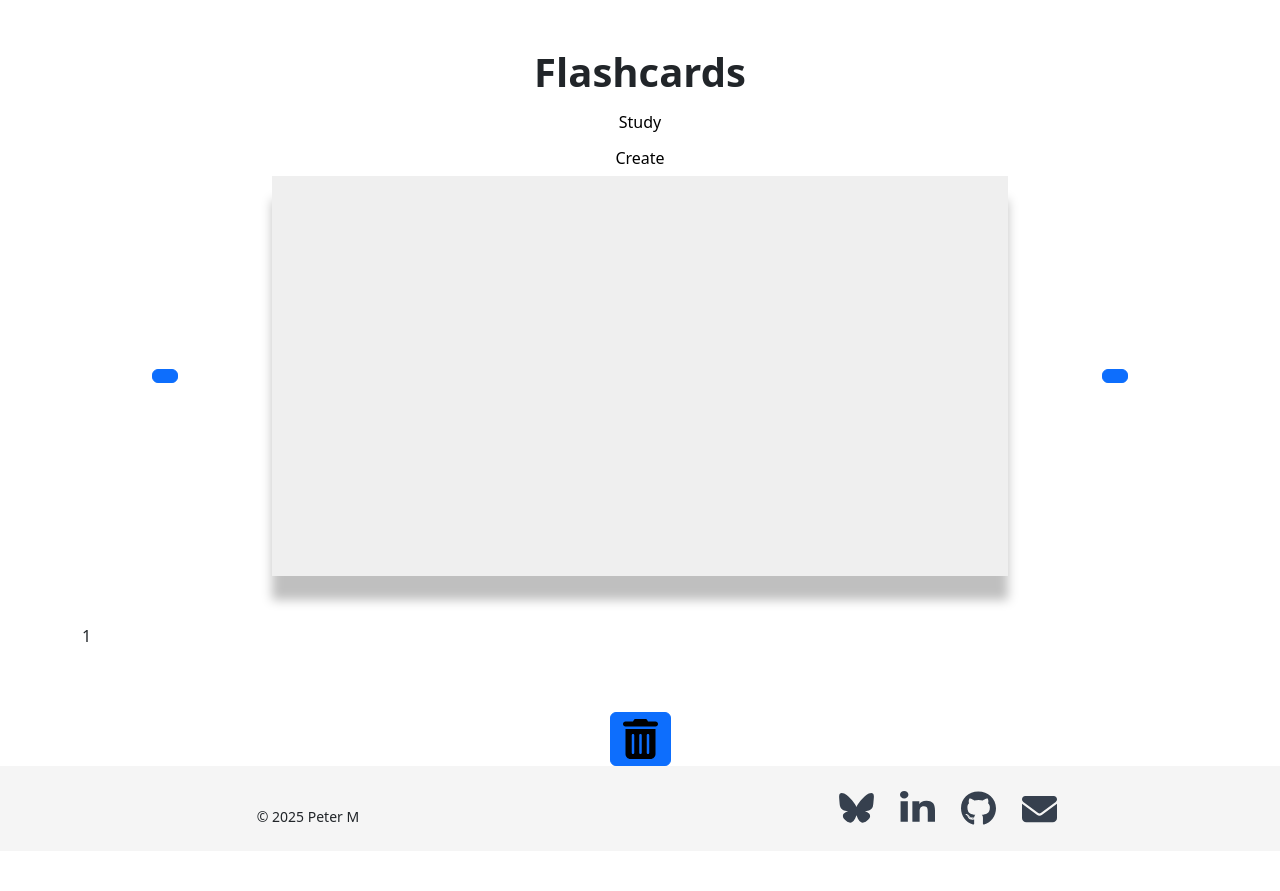
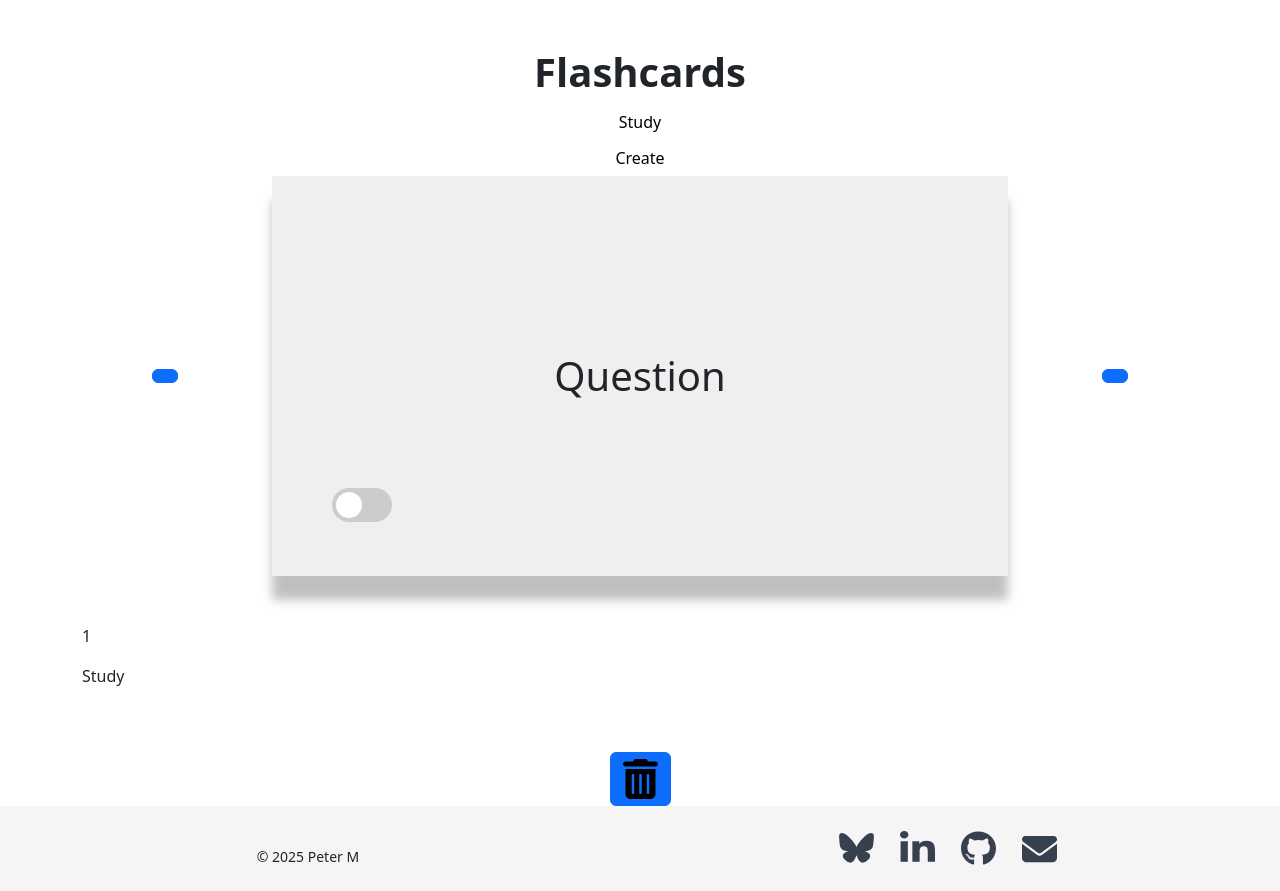
Before and after one commit to peter-tres/flashcards-project, a React (Vite) app: page / in a window 1280 px wide. Before the commit the page ends 851 px from the top, so only its background shows below. Built offline with nearby package versions, Linux system fonts and the light colour scheme; the HTML template or start-up script is replaced by a standard one.

Commit message:
added edit button to individual card

```diff
--- a/src/components/CardDisplay.jsx
+++ b/src/components/CardDisplay.jsx
@@ -27,6 +27,8 @@ function CardDisplay({mode}){
     const [currentCard,setCurrentCard] = React.useState(0);
     const [cards, setCards] = React.useState([createCard("","")]);
 
+
+
     return(
     <>
         <div className="row justify-content-center mb-5">
@@ -39,7 +41,7 @@ function CardDisplay({mode}){
 
 
             <div className="col-lg-8">
-                <FlashCard card_data={cards[currentCard]}/>
+                <FlashCard/>
             </div>
 
             <div className="d-none d-lg-flex col-lg-2 d-flex justify-content-center align-items-center">
@@ -52,6 +54,7 @@ function CardDisplay({mode}){
         </div>
         <div className="row justify-content-center">
             <p>{cards.length}</p>
+            <p>{mode}</p>
         </div>
         <div className="row justify-content-center mt-5">
             <div className="col-2 col-lg-2 d-flex d-lg-none justify-content-center align-items-center">
--- a/src/components/Flashcard.jsx
+++ b/src/components/Flashcard.jsx
@@ -1,22 +1,55 @@
 import React from 'react'
 import './Flashcard.css'
+import {useState} from 'react'
+import SliderCheckbox from './SliderCheckbox';
 
 
 
+function FlashCard({}){
+    const [isEdit,setEdit] = useState(false);
+
+    const toggleClick = () =>{
+        setEdit(!isEdit);
+
+    }
+
+    const handleChange = (e) => {
+        console.log(e.target.value);
+
+    }
 
 
-function FlashCard({index, card_data = {}}){
     return(
         <div className="col-12 h-100">
             <div className="card h-100">
                 <div className="card-inner">
+
                     <div className="card-front">
-                        <h2>{index}</h2>
-                        <h1>{card_data.question}</h1>
+                        <div className="row w-100 h-100 px-5 py-5 d-flex align-items-end">
+                            {isEdit?
+                            <div className="row w-100 h-100 px-5 py-5 d-flex align-items-center">
+                                <input
+                                className="w-100 form-control"
+                                type="text"
+                                placeholder="" onChange={handleChange}></input>
+                            </div>
+
+                            :
+                            <h1 className="w-100 h-100 text-center d-flex align-items-center justify-content-center">Question</h1>
+                            }
+
+                            <div className="position-absolute">
+                                <SliderCheckbox event={toggleClick}/>
+                            </div>
+
+                        </div>
                     </div>
+
                     <div className="card-back">
-                        <p className="fs-4">{card_data.answer}</p>
+                        <p className="fs-4">Answer</p>
                     </div>
+
+
                 </div>
 
             </div>
--- /dev/null
+++ b/src/components/SliderCheckbox.css
@@ -0,0 +1,53 @@
+.switch {
+  display: inline-block;
+  height: 34px;
+  position: relative;
+  width: 60px;
+}
+
+.switch input {
+  display:none;
+}
+
+.slider {
+  background-color: #ccc;
+  bottom: 0;
+  cursor: pointer;
+  left: 0;
+  position: absolute;
+  right: 0;
+  top: 0;
+  transition: .4s;
+}
+
+.slider:before {
+  background-color: #fff;
+  bottom: 4px;
+  content: "";
+  height: 26px;
+  left: 4px;
+  position: absolute;
+  transition: .4s;
+  width: 26px;
+}
+
+input:checked + .slider {
+  background-color: #66bb6a;
+}
+
+input:checked + .slider:before {
+  transform: translateX(26px);
+}
+
+.slider.round {
+  border-radius: 34px;
+}
+
+.slider.round:before {
+  border-radius: 50%;
+}
+
+
+.slider_container {
+  margin: 0 auto;
+}
--- /dev/null
+++ b/src/components/SliderCheckbox.jsx
@@ -0,0 +1,21 @@
+import React from 'react'
+import './SliderCheckbox.css'
+
+
+function SliderCheckbox({event}){
+
+
+
+    return(
+    <>
+        <div className="slider_container">
+        <label className="switch" htmlFor="checkbox">
+            <input type="checkbox" id="checkbox" onClick={event}/>
+            <div className="slider round"></div>
+        </label>
+        </div>
+    </>
+    )
+}
+
+export default SliderCheckbox;
```
